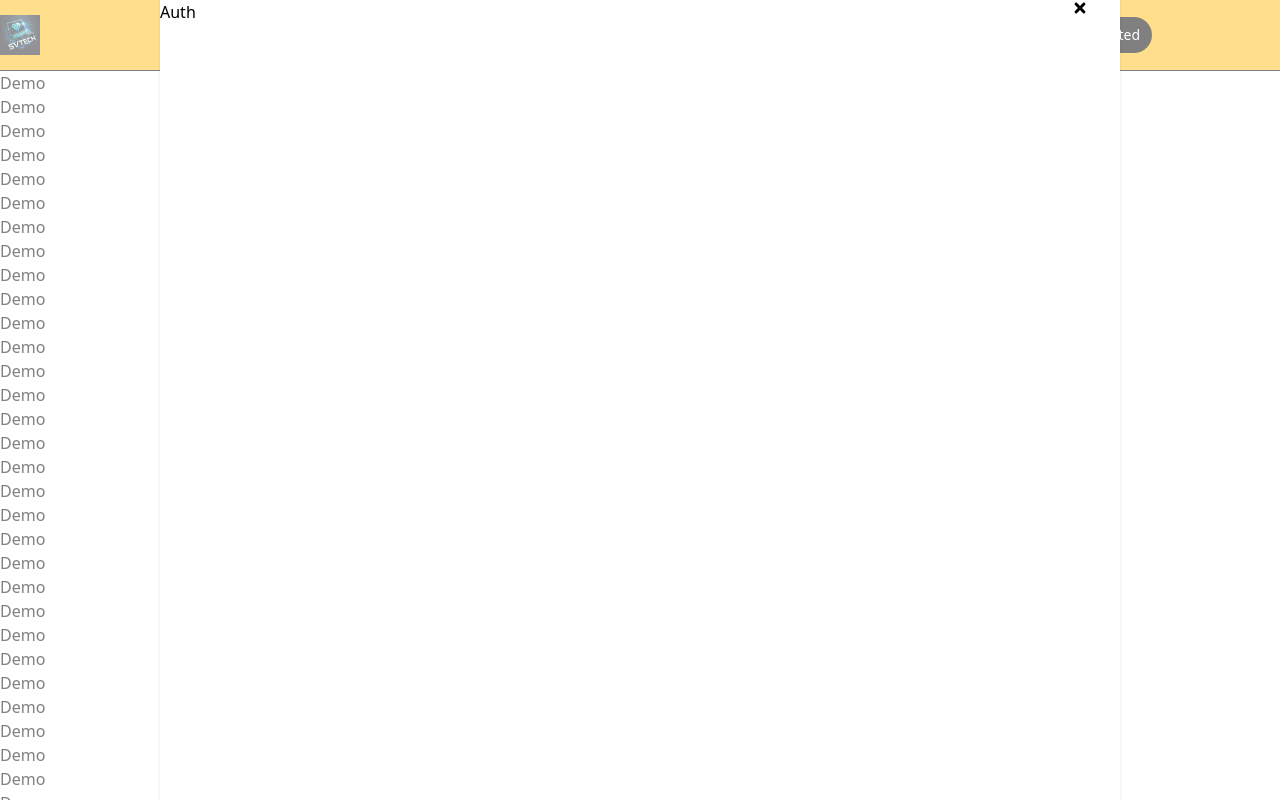
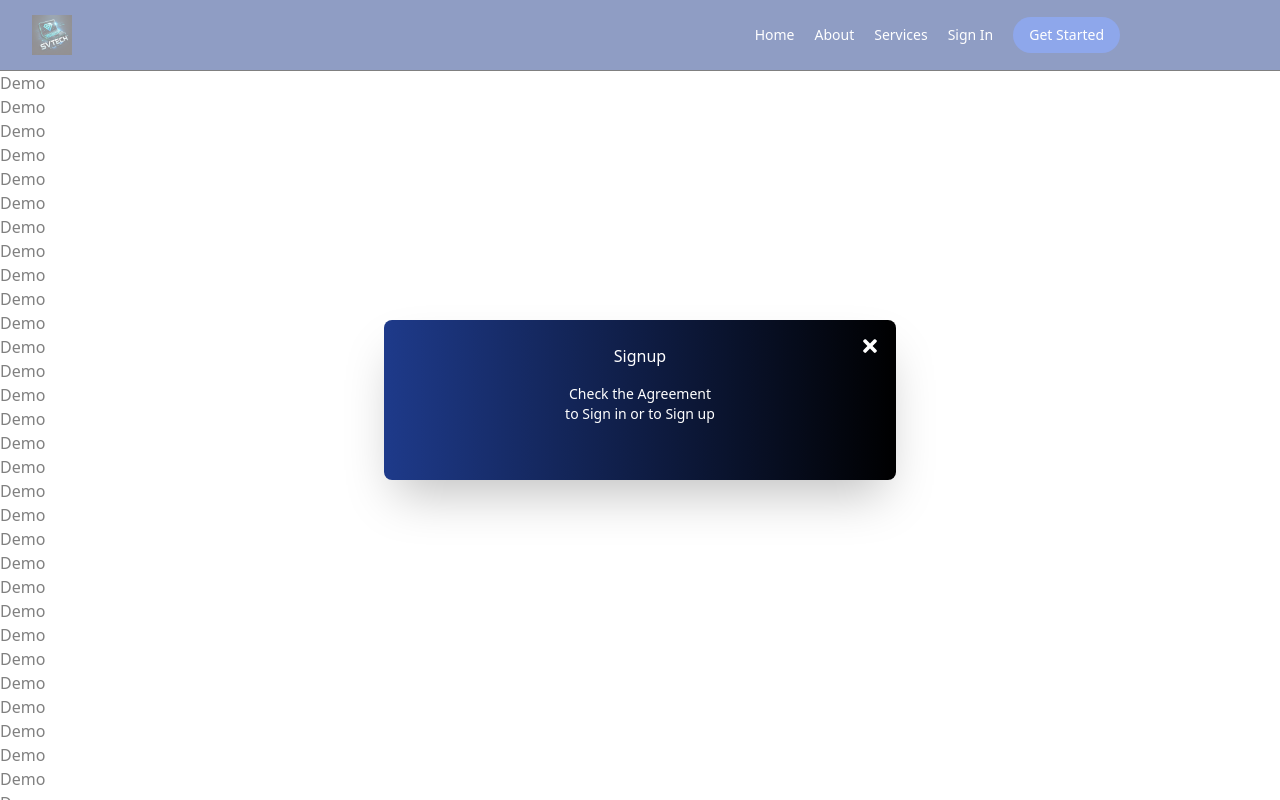
Before and after one commit to SvtechAcademy/svtech-fire, a React (Vite) app: page /Demo in a window 1280 px wide. Shown: the top 800 px of the page. Built offline with nearby package versions, Linux system fonts and the light colour scheme.

Commit message:
add sign up

```diff
--- a/src/components/Demo/Auth/Auth.jsx
+++ b/src/components/Demo/Auth/Auth.jsx
@@ -1,23 +1,65 @@
 /* eslint-disable no-unused-vars */
-import React from 'react'
-import Modal from '../../../Utils/Modal'
-import { FaTimes } from "react-icons/fa";
+/* eslint-disable react/prop-types */
+import React, { useState } from 'react';
+import Modal from '../../../Utils/Modal';
+import { FaTimes, FaGithubAlt } from 'react-icons/fa';
+import { FcGoogle } from 'react-icons/fc';
+import { MdFacebook, MdMarkEmailRead } from 'react-icons/md';
+import Signin from './Signin';
+import Signup from './Signup';
 
 const Auth = () => {
+  const [createUser, setCreateUser] = useState(false);
+  const [signReq, setSignReq] = useState("sign-up");
+
+  const closeModal = () => {
+    // Logic for closing the modal
+  };
+
   return (
-  <Modal>
-    <section className='z-50 fixed top-0 bottom-0 left-0 md:left-[10rem]
-   overflow-auto right md:right-[10rem] bg-white shadow'>Auth
-   <botton className='absolute to-8 right-8 tex-2xl hover:opacity-5 '><FaTimes /></botton>
-   <div className='flex justify-center items-center gap-3rem]'>
-    <>
-    </>
-   </div>
-   </section>
-  </Modal>
+    <Modal>
+      <section className='z-50 fixed top-1/2 left-1/2 transform -translate-x-1/2 -translate-y-1/2 bg-gradient-to-r from-blue-900 to-black shadow-2xl p-6 rounded-lg max-w-[22rem] w-full flex flex-col items-center text-white md:max-w-[28rem] lg:max-w-[32rem]'>
+        <button className='absolute top-4 right-4 text-xl hover:opacity-70 text-white' onClick={closeModal}>
+          <FaTimes />
+        </button>
+        {signReq === "" ? (
+          <>
+            <h2 className='text-xl font-semibold mt-2 text-center md:text-2xl'>{createUser ? "Join Svtech" : "Welcome Back"}</h2>
+            <div className='flex flex-col gap-3 mt-4 w-full'>
+              <Button icon={<FcGoogle />} text={`${createUser ? "Sign up" : "Sign"} with Google`} />
+              <Button icon={<MdFacebook className='text-blue-600' />} text={`${createUser ? "Sign up" : "Sign"} with Facebook`} />
+              <Button icon={<FaGithubAlt />} text={`${createUser ? "Sign up" : "Sign"} with GitHub`} />
+              <Button icon={<MdMarkEmailRead />} text={`${createUser ? "Sign up" : "Sign"} with Email`} />
+            </div>
+            <p className='mt-4 text-sm text-center'>
+              {createUser ? "Already have an account" : "No Account"}
+              <button
+                onClick={() => setCreateUser(!createUser)}
+                className='text-green-400 hover:text-green-500 font-bold'
+              >
+                {createUser ? "Sign in" : "Create one"}
+              </button>
+            </p>
+          </>
+        ) : signReq === "sign-in" ? (
+          <Signin />
+        ) : signReq === "sign-up" ? (
+          <Signup />
+        ) : null}
+        <p className='text-sm mt-4 mx-auto text-center mb-8 justify-center'>
+          Check the Agreement <br/>to Sign in or to Sign up
+        </p>
+      </section>
+    </Modal>
+  );
+};
 
+export default Auth;
 
+const Button = ({ icon, text }) => {
+  return (
+    <button className='flex items-center gap-3 w-full border border-gray-300 px-4 py-2 rounded-full hover:bg-gray-700 text-white'>
+      {icon} <span className='text-sm'>{text}</span>
+    </button>
   );
-}
-
-export default Auth
+};
--- /dev/null
+++ b/src/components/Demo/Auth/Signin.jsx
@@ -0,0 +1,12 @@
+/* eslint-disable no-unused-vars */
+import React from 'react'
+
+const Signin = () => {
+  return (
+    <div>
+      sign
+    </div>
+  )
+}
+
+export default Signin
--- /dev/null
+++ b/src/components/Demo/Auth/Signup.jsx
@@ -0,0 +1,12 @@
+/* eslint-disable no-unused-vars */
+import React from 'react'
+
+const Signup = () => {
+  return (
+    <div>
+     Signup
+    </div>
+  )
+}
+
+export default Signup
--- a/src/components/Demo/DemoHeader.jsx
+++ b/src/components/Demo/DemoHeader.jsx
@@ -23,39 +23,33 @@ const DemoHeader = () => {
     };
   }, []);
 
-  // Define the links array here
   const links = [
     { title: 'Home', path: '/' },
     { title: 'About', path: '/about' },
     { title: 'Services', path: '/services' },
-
-    // Add more links as needed
   ];
 
   return (
-    <header className={`border-b border-black sticky top-0 z-50 ${isActive ? "bg-slate-50" : "bg-banner"}`}>
-      <div className='size h-[70px] flex items-center justify-between'>
+    <header className={`border-b border-black sticky top-0 z-50 transition-all duration-300 ${isActive ? "bg-black shadow-lg" : "bg-blue-900"}`}>
+      <div className='size h-[70px] flex items-center justify-between px-4 md:px-8'>
         <Link to="/">
           <img className='h-[2.5rem]' src={svtechLogo} alt="SVTech Logo" />
         </Link>
         <div className='flex items-center gap-5'>
-          <div className='hidden text-sm sm:flex items-center gap-5'>
+          <nav className='hidden text-sm sm:flex items-center gap-5'>
             {links.map((link, i) => (
-              <Link key={i} to={link.path} className="mr-4">
+              <Link key={i} to={link.path} className="text-white hover:text-gray-300">
                 {link.title}
               </Link>
             ))}
-          </div>
-          <div className='relative'>
-            {/* Add any content here if needed */}
-          </div>
-          <button className='hidden text-sm sm:flex items-center gap-5'>sign in
+          </nav>
+          <button className='hidden text-sm sm:flex items-center gap-5 text-white hover:text-gray-300'>
+            Sign In
           </button>
-          <Auth/>
-          <button className={` text-white rounded-full px-3 p-2 text-sm font-medium ${isActive ? "bg-green-700" : "bg-black"}`}>
-  Get started
-</button>
-
+          <Auth />
+          <button className={`text-white rounded-full px-4 py-2 text-sm font-medium transition-colors duration-300 ${isActive ? "bg-green-700 hover:bg-green-600" : "bg-blue-700 hover:bg-blue-600"}`}>
+            Get Started
+          </button>
         </div>
       </div>
     </header>
```
